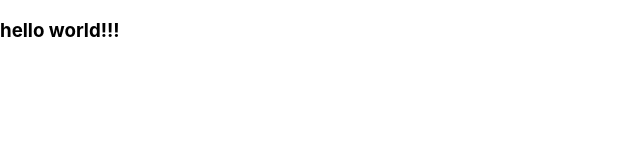
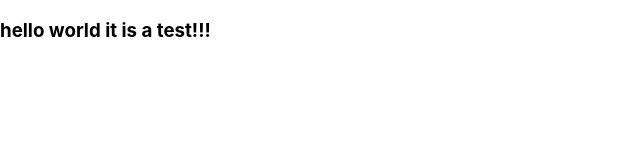
Before and after one commit to perezguedesmaikel/test-samyca, a Next.js app: page / in a window 1280 px wide. Shown: the top 160 px of the page, without its empty margins (0-640 px from the left). Built offline with nearby package versions, Linux system fonts and the light colour scheme.

Commit message:
first step

```diff
--- a/pages/index.tsx
+++ b/pages/index.tsx
@@ -6,7 +6,7 @@ import styles from '../styles/Home.module.css'
 const Home: NextPage = () => {
     return (
         <div>
-            <h3>hello world!!!</h3>
+            <h3>hello world it is a test!!!</h3>
         </div>
     )
 }
```
